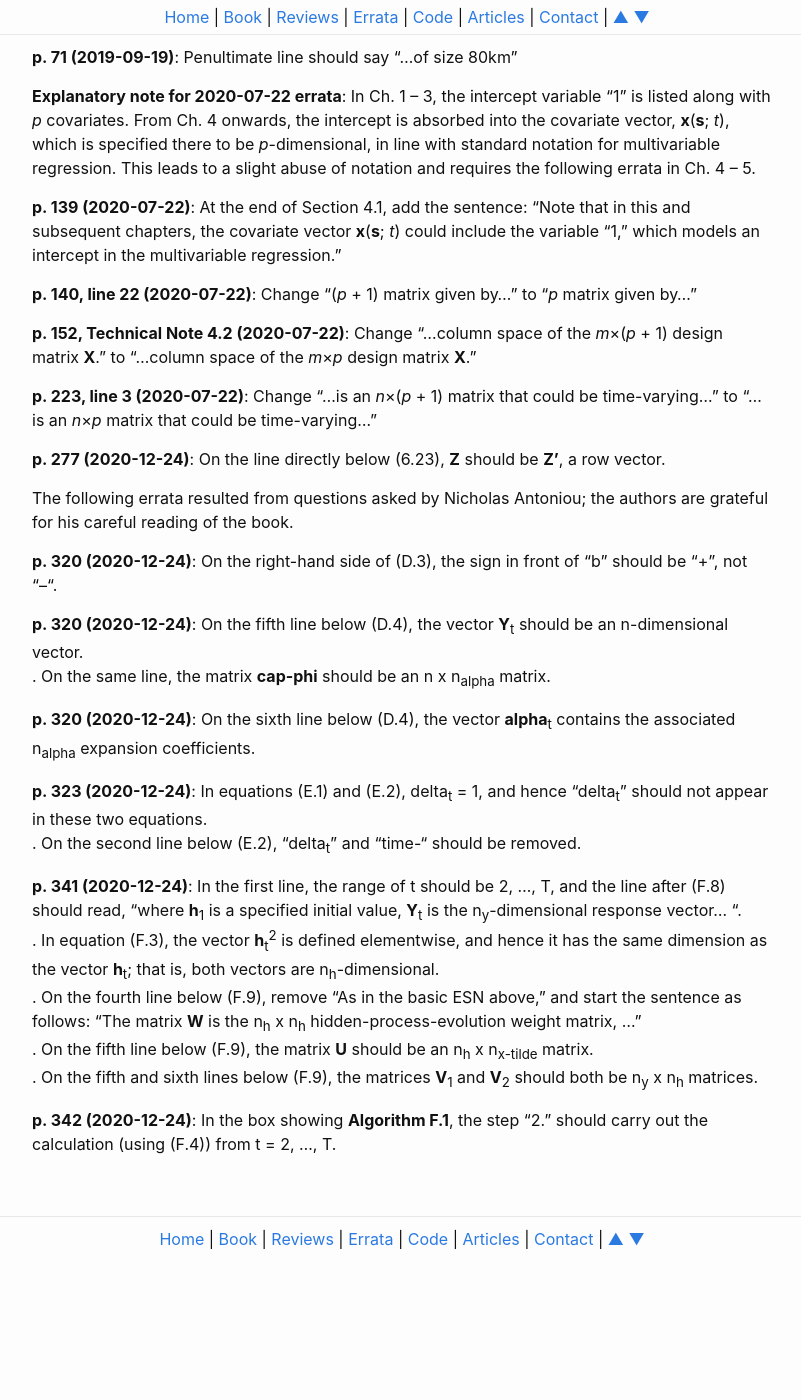
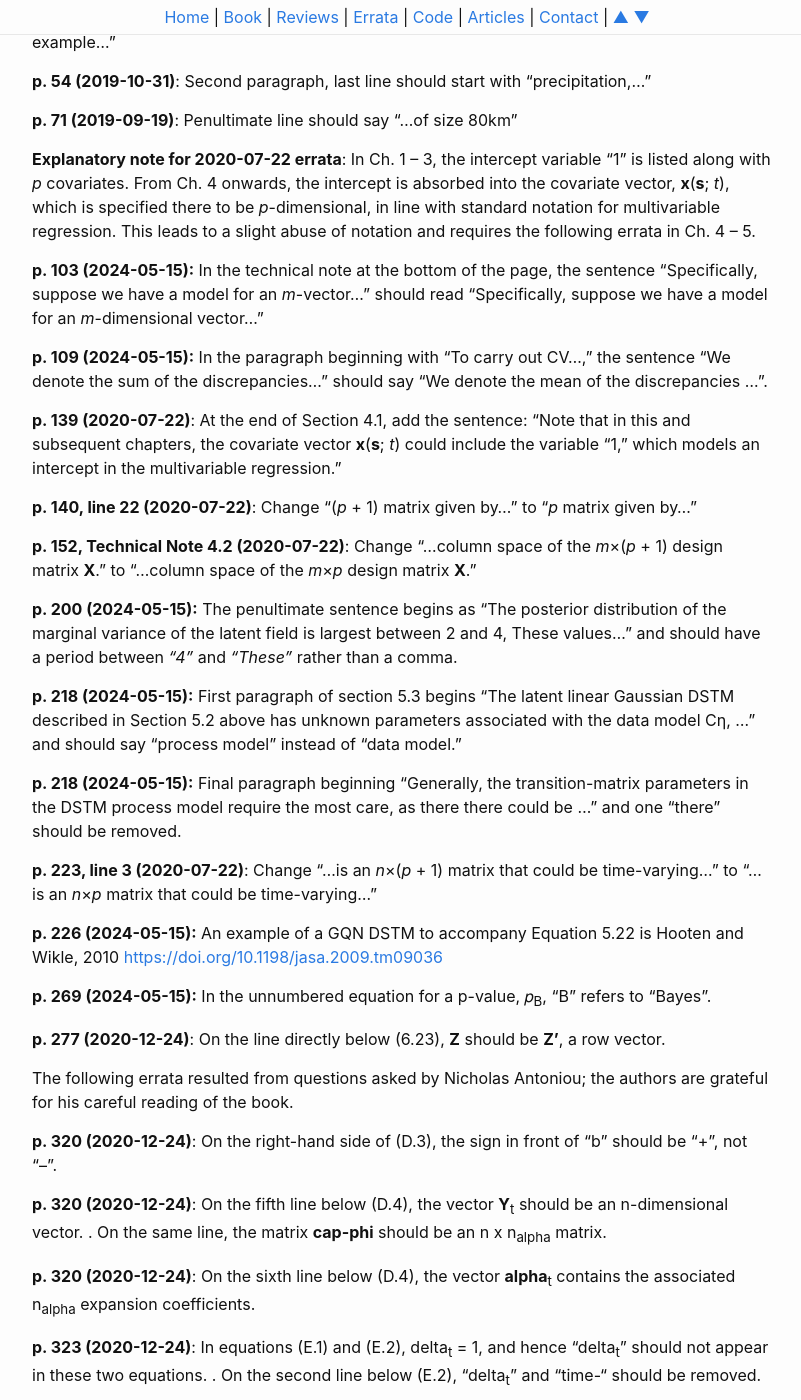
Before and after one commit to andrewzm/STRbook, a Jekyll site: the page built from docs/errata.md, in a window 1280 px wide and 1400 px high, scrolled down 231 px. Shown: the whole window, without its empty margins (238-1039 px from the left). Built offline with Jekyll 4.4.1, drawn with Linux system fonts in a browser that asks for light colours; before the commit the page ends 1492 px from its top, so only the background shows below that; some of the changed text lies outside the part shown.

Commit message:
Update errata.md
Updated Errata

```diff
--- a/docs/errata.md
+++ b/docs/errata.md
@@ -2,42 +2,58 @@
 layout: page
 title: Errata
 ---
-**p. 20 (2019-03-28)**: Caption of Figure 2.3 should say “…is proportional to the number of observed birds…”
+**p. 20 (2019-03-28)**: Caption of Figure 2.3 should say "...is proportional to the number of observed birds..."
 
 **p. 38 (2021-04-27)**: The right-hand side of equation (2.8) should be divided by 2.
+
+**p. 52 (2024-05-15):** First sentence begins "As running example..." and should be "As a running example..."
 
 **p. 54 (2019-10-31)**: Second paragraph, last line should start with "precipitation,..."
 
 **p. 71 (2019-09-19)**: Penultimate line should say "...of size 80km"
 
-**Explanatory note for 2020-07-22 errata**: In Ch. 1 &ndash; 3, the intercept variable “1” is listed along with *p* covariates. From Ch. 4 onwards, the intercept is absorbed into the covariate vector, **x**(**s**; *t*), which is specified there to be *p*-dimensional, in line with standard notation for multivariable regression. This leads to a slight abuse of notation and requires the following errata in Ch. 4 &ndash; 5.
+**Explanatory note for 2020-07-22 errata**: In Ch. 1 &ndash; 3, the intercept variable "1" is listed along with *p* covariates. From Ch. 4 onwards, the intercept is absorbed into the covariate vector, **x**(**s**; *t*), which is specified there to be *p*-dimensional, in line with standard notation for multivariable regression. This leads to a slight abuse of notation and requires the following errata in Ch. 4 &ndash; 5.
 
-**p. 139 (2020-07-22)**: At the end of Section 4.1, add the sentence: “Note that in this and subsequent chapters, the covariate vector **x**(**s**; *t*) could include the variable “1,” which models an intercept in the multivariable regression.”
+**p. 103 (2024-05-15):** In the technical note at the bottom of the page, the sentence "Specifically, suppose we have a model for an *m*-vector..." should read "Specifically, suppose we have a model for an *m*-dimensional vector..."
 
-**p. 140, line 22 (2020-07-22)**: Change “(*p* + 1) matrix given by…” to “*p* matrix given by…”
+**p. 109 (2024-05-15):** In the paragraph beginning with "To carry out CV...," the sentence "We denote the sum of the discrepancies..." should say "We denote the mean of the discrepancies ...".
 
-**p. 152, Technical Note 4.2 (2020-07-22)**: Change “…column space of the *m*&times;(*p* + 1) design matrix **X**.” to “…column space of the *m*&times;*p* design matrix **X**.”
+**p. 139 (2020-07-22)**: At the end of Section 4.1, add the sentence: "Note that in this and subsequent chapters, the covariate vector **x**(**s**; *t*) could include the variable "1," which models an intercept in the multivariable regression."
 
-**p. 223, line 3 (2020-07-22)**: Change “…is an *n*&times;(*p* + 1) matrix that could be time-varying…” to “…is an *n*&times;*p* matrix that could be time-varying…”
+**p. 140, line 22 (2020-07-22)**: Change "(*p* + 1) matrix given by..." to "*p* matrix given by..."
+
+**p. 152, Technical Note 4.2 (2020-07-22)**: Change "...column space of the *m*&times;(*p* + 1) design matrix **X**." to "...column space of the *m*&times;*p* design matrix **X**."
+
+**p. 200 (2024-05-15):** The penultimate sentence begins as "The posterior distribution of the marginal variance of the latent field is largest between 2 and 4, These values..." and should have a period between *"4"* and *"These"* rather than a comma.
+
+**p. 218 (2024-05-15):** First paragraph of section 5.3 begins "The latent linear Gaussian DSTM described in Section 5.2 above has unknown parameters associated with the data model Cη, ..." and should say "process model" instead of "data model."
+
+**p. 218 (2024-05-15):** Final paragraph beginning "Generally, the transition-matrix parameters in the DSTM process model require the most care, as there there could be ..." and one "there" should be removed.
+
+**p. 223, line 3 (2020-07-22)**: Change "...is an *n*&times;(*p* + 1) matrix that could be time-varying..." to "...is an *n*&times;*p* matrix that could be time-varying..."
+
+**p. 226 (2024-05-15):** An example of a GQN DSTM to accompany Equation 5.22 is Hooten and Wikle, 2010 <https://doi.org/10.1198/jasa.2009.tm09036>
+
+**p. 269 (2024-05-15):** In the unnumbered equation for a p-value, 𝑝<sub>B</sub>, "B" refers to "Bayes".
 
 **p. 277 (2020-12-24)**: On the line directly below (6.23), **Z** should be **Z’**, a row vector.
 
 The following errata resulted from questions asked by Nicholas Antoniou; the authors are grateful for his careful reading of the book.
 
-**p. 320 (2020-12-24)**: On the right-hand side of (D.3), the sign in front of “b” should be “+”, not “–“.
+**p. 320 (2020-12-24)**: On the right-hand side of (D.3), the sign in front of "b" should be "+", not "–".
 
 **p. 320 (2020-12-24)**: On the fifth line below (D.4), the vector **Y**<sub>t</sub> should be an n-dimensional vector.
 . On the same line, the matrix **cap-phi** should be an n x n<sub>alpha</sub> matrix.
 
 **p. 320 (2020-12-24)**: On the sixth line below (D.4), the vector **alpha**<sub>t</sub> contains the associated n<sub>alpha</sub> expansion coefficients.
 
-**p. 323 (2020-12-24)**: In equations (E.1) and (E.2), delta<sub>t</sub> = 1, and hence “delta<sub>t</sub>” should not appear in these two equations.
-. On the second line below (E.2), “delta<sub>t</sub>” and “time-“ should be removed.
+**p. 323 (2020-12-24)**: In equations (E.1) and (E.2), delta<sub>t</sub> = 1, and hence "delta<sub>t</sub>" should not appear in these two equations.
+. On the second line below (E.2), "delta<sub>t</sub>" and "time-" should be removed.
 
-**p. 341 (2020-12-24)**: In the first line, the range of t should be 2, …, T, and the line after (F.8) should read, “where **h**<sub>1</sub> is a specified initial value, **Y**<sub>t</sub> is the n<sub>y</sub>-dimensional response vector… “.
+**p. 341 (2020-12-24)**: In the first line, the range of t should be 2, ..., T, and the line after (F.8) should read, "where **h**<sub>1</sub> is a specified initial value, **Y**<sub>t</sub> is the n<sub>y</sub>-dimensional response vector... ".
 . In equation (F.3), the vector **h**<sub>t</sub><sup>2</sup> is defined elementwise, and hence it has the same dimension as the vector **h**<sub>t</sub>; that is, both vectors are n<sub>h</sub>-dimensional.
-. On the fourth line below (F.9), remove “As in the basic ESN above,” and start the sentence as follows: “The matrix **W** is the n<sub>h</sub> x n<sub>h</sub> hidden-process-evolution weight matrix, …”
+. On the fourth line below (F.9), remove "As in the basic ESN above," and start the sentence as follows: "The matrix **W** is the n<sub>h</sub> x n<sub>h</sub> hidden-process-evolution weight matrix, ..."
 . On the fifth line below (F.9), the matrix **U** should be an n<sub>h</sub> x n<sub>x-tilde</sub> matrix.
 . On the fifth and sixth lines below (F.9), the matrices **V**<sub>1</sub> and **V**<sub>2</sub> should both be n<sub>y</sub> x n<sub>h</sub> matrices.
 
-**p. 342 (2020-12-24)**: In the box showing **Algorithm F.1**, the step “2.” should carry out the calculation (using (F.4)) from t = 2, …, T.
+**p. 342 (2020-12-24)**: In the box showing **Algorithm F.1**, the step "2." should carry out the calculation (using (F.4)) from t = 2, ..., T.
```
